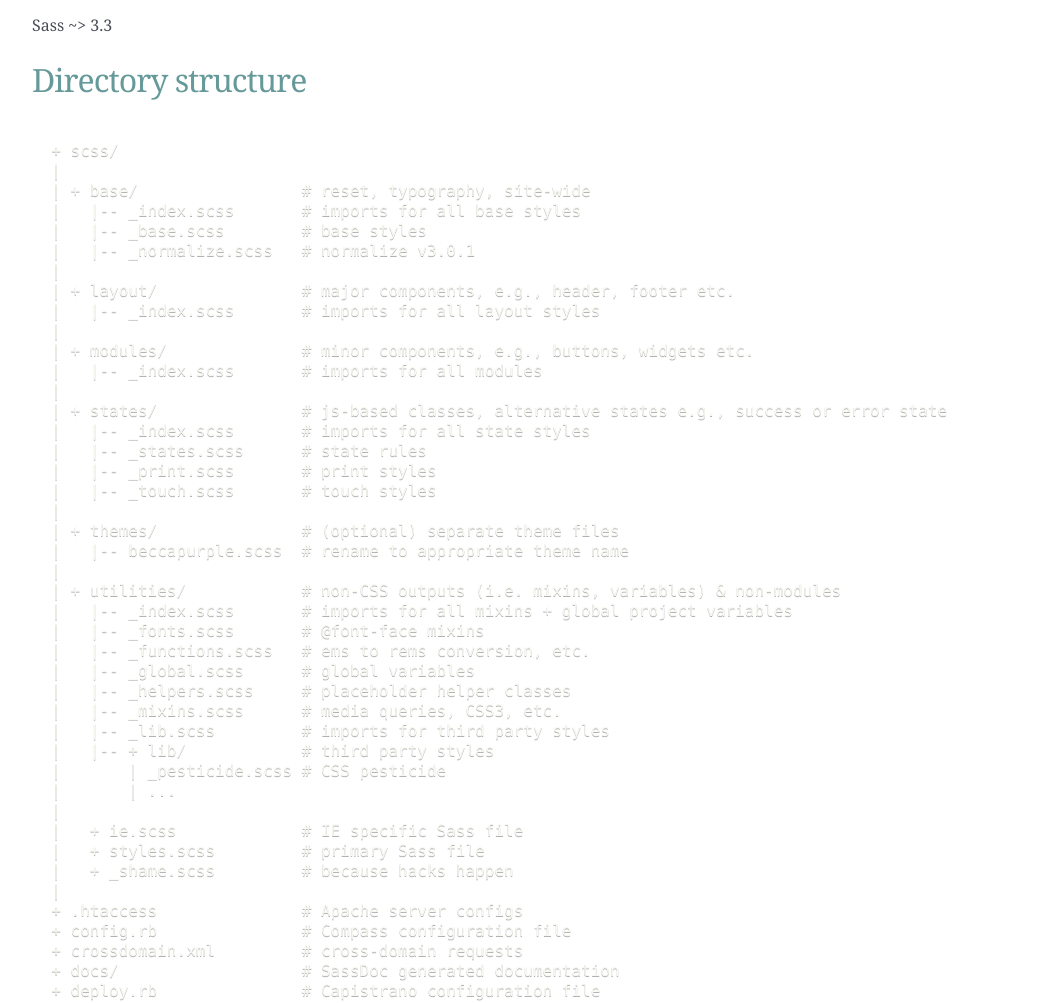
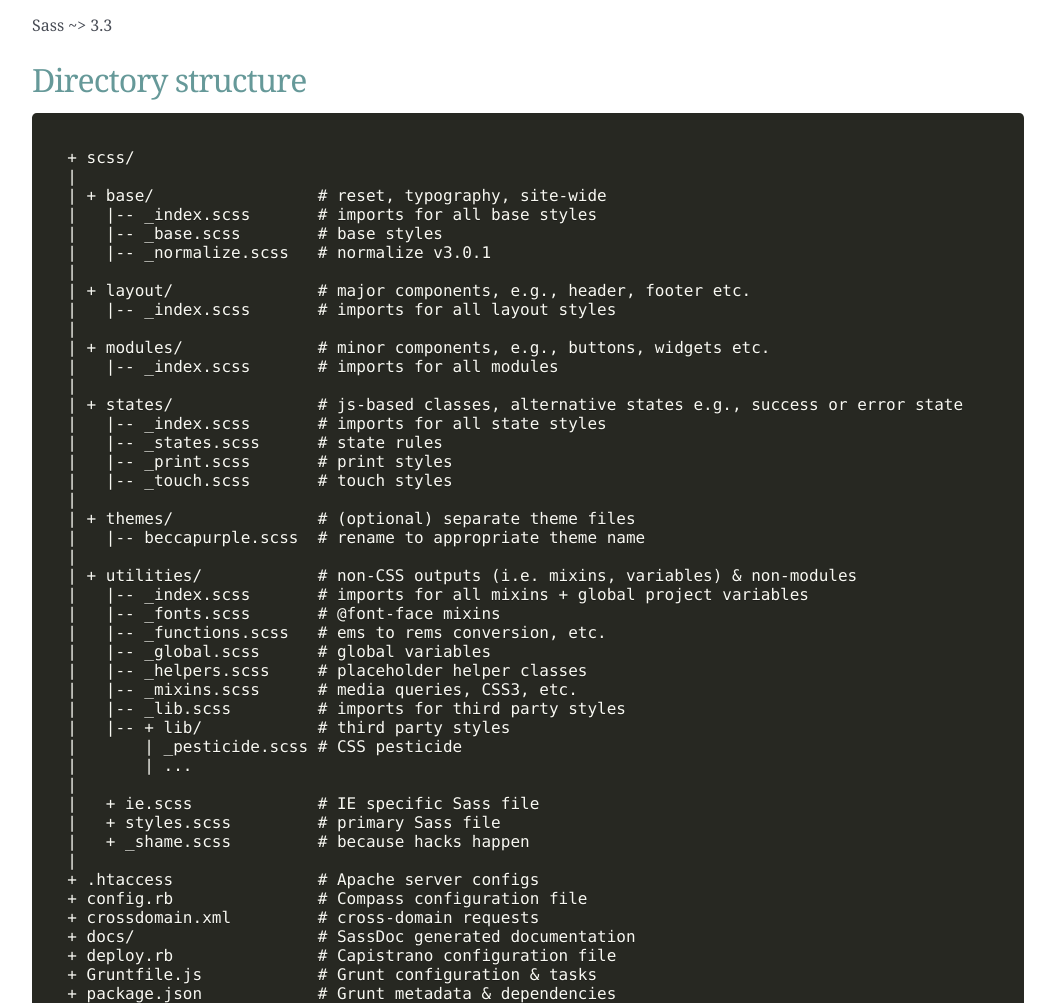
Before and after one commit to minamarkham/sassy-starter, a plain HTML site: page index.html in a window 1280 px wide. Shown: the part 889-1892 px from the top of the page, without its empty margins (112-1167 px from the left). Drawn offline with Linux system fonts and the light colour scheme; a web font is replaced by a local one.

Commit message:
fixed prism.js

```diff
--- a/index.html
+++ b/index.html
@@ -50,7 +50,7 @@
       <p class="f2 man lh-copy">Requirements</p>
       <p class="f4 lh-copy mw7">Sass ~> 3.3</p>
       <p class="f2 man lh-copy">Directory structure</p>
-      <pre><code class="language-html">
+      <pre class="language-html"><code class="language-html">
   + scss/
   |
   | + base/                 # reset, typography, site-wide
```
